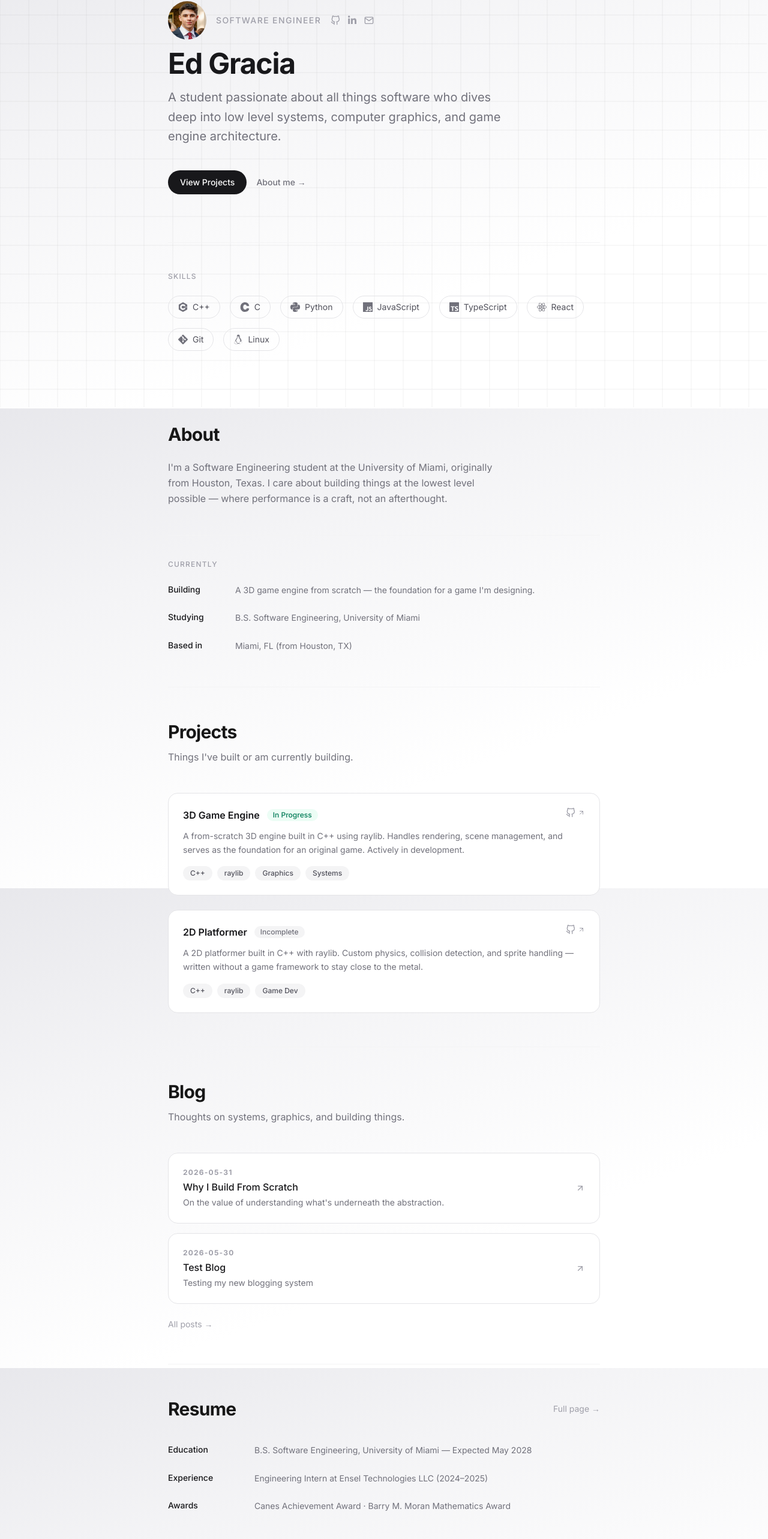
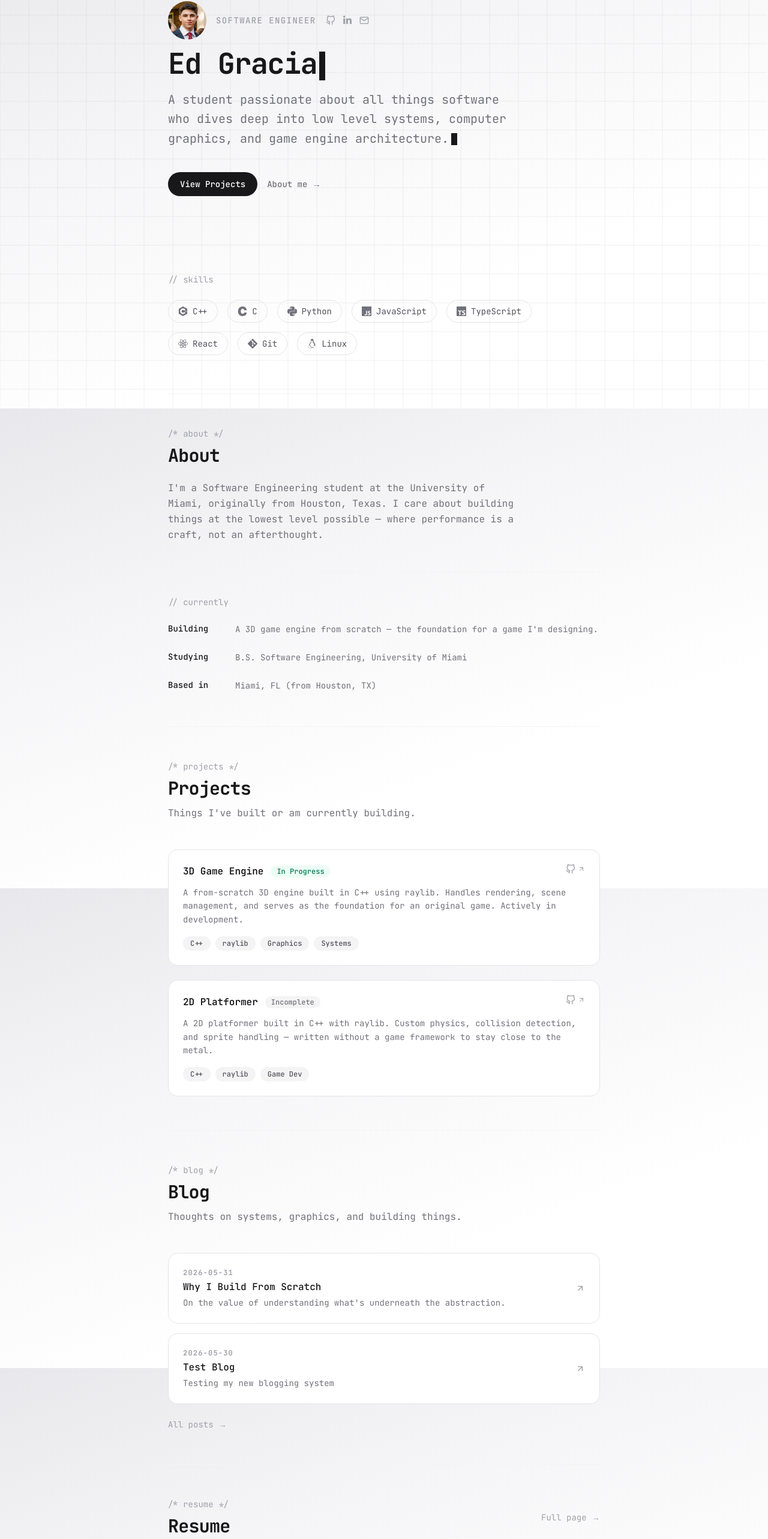
Before and after one commit to EdGracia/personalwebsite, a Next.js app: page / in a window 1280 px wide. Shown: the part 119-2685 px from the top of the page at 60% size. Built offline with nearby package versions, Linux system fonts and the light colour scheme.

Commit message:
added polish, changed font

```diff
--- a/app/blog/[slug]/page.tsx
+++ b/app/blog/[slug]/page.tsx
@@ -1,5 +1,6 @@
 import { getPost, getAllPosts } from "@/lib/posts";
 import Link from "next/link";
+import CopyButton from "@/components/CopyButton";
 
 type Props = {
   params: Promise<{ slug: string }>;
@@ -38,6 +39,7 @@ export default async function PostPage({ params }: Props) {
         className="post-content mt-8"
         dangerouslySetInnerHTML={{ __html: post.contentHtml }}
       />
+      <CopyButton />
 
     </main>
   );
--- a/app/globals.css
+++ b/app/globals.css
@@ -12,6 +12,26 @@
   --font-mono: var(--font-geist-mono);
 }
 
+
+@keyframes glitch {
+  0%   { transform: translate(0);     text-shadow: none; }
+  10%  { transform: translate(-6px, 0);  text-shadow: 6px 0 #a1a1aa, -2px 0 #e4e4e7; }
+  25%  { transform: translate(6px, 0);   text-shadow: -6px 0 #a1a1aa, 2px 0 #e4e4e7; }
+  40%  { transform: translate(-4px, 0);  text-shadow: 4px 0 #a1a1aa; }
+  55%  { transform: translate(4px, 0);   text-shadow: -4px 0 #a1a1aa; }
+  70%  { transform: translate(-2px, 0);  text-shadow: 2px 0 #a1a1aa; }
+  85%  { transform: translate(2px, 0);   text-shadow: none; }
+  100% { transform: translate(0);     text-shadow: none; }
+}
+
+.glitch-active {
+  animation: glitch 0.5s ease forwards;
+}
+
+@keyframes blink {
+  0%, 100% { opacity: 1; }
+  50% { opacity: 0; }
+}
 
 @keyframes fadeUp {
   from {
@@ -32,9 +52,40 @@ body {
   background: linear-gradient(160deg, #e8e8ec 0%, #f4f4f6 30%, #ffffff 70%);
   background-attachment: fixed;
   color: var(--foreground);
-  font-family: var(--font-inter), Arial, sans-serif;
+  font-family: var(--font-mono), monospace;
 }
 
+
+.post-content {
+  counter-reset: line-num;
+  border-left: 1px solid #e4e4e7;
+  padding-left: 2rem;
+}
+
+.post-content > p,
+.post-content > h1,
+.post-content > h2,
+.post-content > h3,
+.post-content > ul,
+.post-content > ol {
+  counter-increment: line-num;
+  position: relative;
+}
+
+.post-content > p::before,
+.post-content > h1::before,
+.post-content > h2::before,
+.post-content > h3::before,
+.post-content > ul::before,
+.post-content > ol::before {
+  content: counter(line-num, decimal-leading-zero);
+  position: absolute;
+  left: -3.5rem;
+  top: 0.15em;
+  font-size: 0.7rem;
+  color: #d4d4d8;
+  user-select: none;
+}
 
 .post-content h1,
 .post-content h2,
@@ -97,3 +148,27 @@ body {
   padding: 0;
   color: inherit;
 }
+
+.post-content pre {
+  position: relative;
+}
+
+.copy-btn {
+  position: absolute;
+  top: 0.6rem;
+  right: 0.75rem;
+  font-size: 0.7rem;
+  font-family: inherit;
+  color: #71717a;
+  background: none;
+  border: 1px solid #3f3f46;
+  border-radius: 4px;
+  padding: 0.15rem 0.5rem;
+  cursor: pointer;
+  transition: color 0.2s, border-color 0.2s;
+}
+
+.copy-btn:hover {
+  color: #e4e4e7;
+  border-color: #71717a;
+}
--- a/app/layout.tsx
+++ b/app/layout.tsx
@@ -1,5 +1,5 @@
 import type { Metadata } from "next";
-import { Inter } from "next/font/google";
+import { JetBrains_Mono } from "next/font/google";
 import "./globals.css";
 import Navbar from "@/components/Navbar";
 import Footer from "@/components/Footer";
@@ -7,7 +7,7 @@ import DotGrid from "@/components/DotGrid";
 import PageTransition from "@/components/PageTransition";
 import { Analytics } from "@vercel/analytics/next"
 
-const inter = Inter({ subsets: ["latin"], variable: "--font-inter" });
+const jetbrainsMono = JetBrains_Mono({ subsets: ["latin"], variable: "--font-mono" });
 
 export const metadata: Metadata = {
   title: "Ed Gracia",
@@ -20,7 +20,7 @@ export default function RootLayout({
   children: React.ReactNode;
 }>) {
   return (
-    <html lang="en" className={`${inter.variable} h-full antialiased scroll-smooth`}>
+    <html lang="en" className={`${jetbrainsMono.variable} h-full antialiased scroll-smooth`}>
       <body className="min-h-full flex flex-col bg-white text-zinc-900">
         <DotGrid />
         <div className="relative z-10 flex flex-1 flex-col">
--- a/app/page.tsx
+++ b/app/page.tsx
@@ -1,9 +1,9 @@
 import Link from "next/link";
 import Image from "next/image";
-import Typewriter from "@/components/Typewriter";
-import { getAllPosts } from "@/lib/posts";
+import Hero from "@/components/Hero";
 import { FiGithub, FiArrowUpRight, FiMail } from "react-icons/fi";
 import { FaLinkedinIn } from "react-icons/fa";
+import { getAllPosts } from "@/lib/posts";
 import {
   SiCplusplus, SiC, SiPython, SiJavascript,
   SiTypescript, SiReact, SiGit, SiLinux,
@@ -62,16 +62,7 @@ export default function Home() {
               <Link href="mailto:Exg2332@miami.edu" className="text-zinc-400 hover:text-zinc-900 transition-colors"><FiMail /></Link>
             </div>
           </div>
-          <h1 className="text-5xl font-bold tracking-tight text-zinc-900">
-            <Typewriter text="Ed Gracia" />
-          </h1>
-          <p className="max-w-xl text-xl leading-relaxed text-zinc-500">
-            <Typewriter
-              text="A student passionate about all things software who dives deep into low level systems, computer graphics, and game engine architecture."
-              delay={800}
-              speed={30}
-            />
-          </p>
+          <Hero />
         </div>
         <div className="mt-10 flex items-center gap-4">
           <a
@@ -89,7 +80,7 @@ export default function Home() {
         </div>
         <div className="mt-20 border-t border-zinc-100" />
         <div className="mt-12">
-          <p className="text-xs font-medium uppercase tracking-widest text-zinc-400">Skills</p>
+          <p className="text-sm text-zinc-400">// skills</p>
           <div className="mt-6 flex flex-wrap gap-4">
             {skills.map(({ icon: Icon, label }) => (
               <div key={label} className="flex items-center gap-2 rounded-full border border-zinc-200 px-4 py-2 text-sm text-zinc-600">
@@ -103,7 +94,8 @@ export default function Home() {
 
       {/* ── About ── */}
       <section id="about" className="py-14 border-t border-zinc-100">
-        <h2 className="text-3xl font-bold tracking-tight">About</h2>
+        <p className="text-sm text-zinc-400">/* about */</p>
+        <h2 className="mt-2 text-3xl font-bold tracking-tight">About</h2>
         <p className="mt-6 max-w-xl leading-relaxed text-zinc-500">
           I&apos;m a Software Engineering student at the University of Miami,
           originally from Houston, Texas. I care about building things at the
@@ -111,7 +103,7 @@ export default function Home() {
         </p>
         <div className="mt-12 border-t border-zinc-100" />
         <div className="mt-10">
-          <p className="text-xs font-medium uppercase tracking-widest text-zinc-400">Currently</p>
+          <p className="text-sm text-zinc-400">// currently</p>
           <div className="mt-6 flex flex-col gap-6">
             {[
               { label: "Building", value: "A 3D game engine from scratch — the foundation for a game I'm designing." },
@@ -129,7 +121,8 @@ export default function Home() {
 
       {/* ── Projects ── */}
       <section id="projects" className="py-14 border-t border-zinc-100">
-        <h2 className="text-3xl font-bold tracking-tight">Projects</h2>
+        <p className="text-sm text-zinc-400">/* projects */</p>
+        <h2 className="mt-2 text-3xl font-bold tracking-tight">Projects</h2>
         <p className="mt-3 text-zinc-500">Things I&apos;ve built or am currently building.</p>
         <div className="mt-12 flex flex-col gap-6">
           {projects.map((project) => (
@@ -159,7 +152,8 @@ export default function Home() {
 
       {/* ── Blog ── */}
       <section id="blog" className="py-14 border-t border-zinc-100">
-        <h2 className="text-3xl font-bold tracking-tight">Blog</h2>
+        <p className="text-sm text-zinc-400">/* blog */</p>
+        <h2 className="mt-2 text-3xl font-bold tracking-tight">Blog</h2>
         <p className="mt-3 text-zinc-500">Thoughts on systems, graphics, and building things.</p>
         <div className="mt-12 flex flex-col gap-4">
           {recentPosts.map((post) => (
@@ -185,7 +179,10 @@ export default function Home() {
       {/* ── Resume ── */}
       <section id="resume" className="py-14 border-t border-zinc-100">
         <div className="flex items-center justify-between">
-          <h2 className="text-3xl font-bold tracking-tight">Resume</h2>
+          <div>
+            <p className="text-sm text-zinc-400">/* resume */</p>
+            <h2 className="mt-2 text-3xl font-bold tracking-tight">Resume</h2>
+          </div>
           <Link href="/resume" className="text-sm text-zinc-400 hover:text-zinc-900 transition-colors">
             Full page →
           </Link>
--- /dev/null
+++ b/components/CopyButton.tsx
@@ -0,0 +1,30 @@
+"use client";
+
+import { useEffect } from "react";
+
+export default function CopyButton() {
+  useEffect(() => {
+    const blocks = document.querySelectorAll(".post-content pre");
+
+    blocks.forEach((block) => {
+      // Don't add twice
+      if (block.querySelector(".copy-btn")) return;
+
+      const btn = document.createElement("button");
+      btn.innerText = "copy";
+      btn.className = "copy-btn";
+
+      btn.addEventListener("click", () => {
+        const code = block.querySelector("code")?.innerText ?? "";
+        navigator.clipboard.writeText(code).then(() => {
+          btn.innerText = "copied!";
+          setTimeout(() => (btn.innerText = "copy"), 2000);
+        });
+      });
+
+      block.appendChild(btn);
+    });
+  }, []);
+
+  return null;
+}
--- /dev/null
+++ b/components/Hero.tsx
@@ -0,0 +1,42 @@
+"use client";
+
+import { useState, useRef } from "react";
+import Typewriter from "@/components/Typewriter";
+
+export default function Hero() {
+  const [hovered, setHovered] = useState(false);
+  const [glitching, setGlitching] = useState(false);
+  const h1Ref = useRef<HTMLHeadingElement>(null);
+
+  const triggerGlitch = () => {
+    setGlitching(false);
+    requestAnimationFrame(() => {
+      requestAnimationFrame(() => setGlitching(true));
+    });
+    setTimeout(() => setGlitching(false), 500);
+  };
+
+  return (
+    <div
+      className="flex flex-col gap-4"
+      onMouseEnter={() => setHovered(true)}
+      onMouseLeave={() => setHovered(false)}
+    >
+      <h1
+        ref={h1Ref}
+        className={`text-5xl font-bold tracking-tight text-zinc-900 cursor-default ${glitching ? "glitch-active" : ""}`}
+        onMouseEnter={triggerGlitch}
+      >
+        <Typewriter text="Ed Gracia" showCursor={hovered} />
+      </h1>
+      <p className="max-w-xl text-xl leading-relaxed text-zinc-500">
+        <Typewriter
+          text="A student passionate about all things software who dives deep into low level systems, computer graphics, and game engine architecture."
+          delay={800}
+          speed={30}
+          showCursor={hovered}
+        />
+      </p>
+    </div>
+  );
+}
--- a/components/Typewriter.tsx
+++ b/components/Typewriter.tsx
@@ -2,9 +2,8 @@
 
 import { useEffect, useState } from "react";
 
-export default function Typewriter({ text, delay = 0, speed = 80 }: { text: string; delay?: number; speed?: number }) {
+export default function Typewriter({ text, delay = 0, speed = 80, showCursor = true }: { text: string; delay?: number; speed?: number; showCursor?: boolean }) {
   const [displayed, setDisplayed] = useState("");
-  const [done, setDone] = useState(false);
 
   useEffect(() => {
     let i = 0;
@@ -14,7 +13,6 @@ export default function Typewriter({ text, delay = 0, speed = 80 }: { text: stri
         i++;
         if (i === text.length) {
           clearInterval(interval);
-          setDone(true);
         }
       }, speed);
       return () => clearInterval(interval);
@@ -26,9 +24,7 @@ export default function Typewriter({ text, delay = 0, speed = 80 }: { text: stri
   return (
     <span>
       {displayed}
-      {!done && (
-        <span className="ml-0.5 inline-block w-0.5 animate-pulse bg-zinc-900">&nbsp;</span>
-      )}
+      <span className="ml-1 inline-block w-2.5 h-[1em] bg-zinc-900 align-middle" style={{ animation: "blink 1.5s steps(1) infinite" }} />
     </span>
   );
 }
```
Also changed, not shown: components/BootScreen.tsx (added, +62 -0 lines), posts/test-blog.md (+7 -0 lines).
